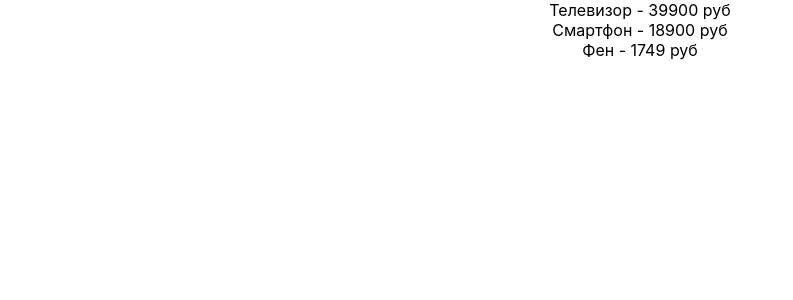
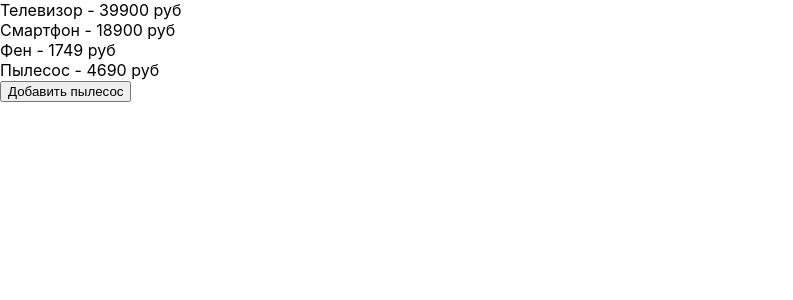
Before and after one commit to Zhanna2023/React-4, a React (Create React App) app in the folder my-app/: page / in a window 1280 px wide. Shown: the top 300 px of the page, without its empty margins (0-793 px from the left). Built offline with nearby package versions, Linux system fonts and the light colour scheme; data requests are answered from the project's data file.

Commit message:
add POST

```diff
--- a/my-app/src/App.js
+++ b/my-app/src/App.js
@@ -3,23 +3,44 @@ import styles from './App.module.css';
 
 export const App = () => {
 	const [products, setProducts] = useState([]);
+	const [refreshProducts, setRefreshProducts] = useState(false);
 	const [isLoading, setIsLoading] = useState(false);
+	const [isCreating, setIsCreating] = useState(false);
 
 	useEffect(() => {
 		setIsLoading(true);
 
-		fetch('http://localhost:3005/product')
+		fetch('http://localhost:3005/products')
 			.then((loadedData) => loadedData.json())
 			.then((loadedProducts) => {
 				setProducts(loadedProducts);
 			})
 			.finally(() => setIsLoading(false));
-	}, []);
+	}, [refreshProducts]);
+
+	const requestAddVacuumCleaner = () => {
+		setIsCreating(true);
+
+		fetch('http://localhost:3005/products', {
+			method: 'POST',
+			headers: { 'Content-Type': 'application/json;charset=utf-8' },
+			body: JSON.stringify({
+				name: 'Пылесос',
+				price: 4690,
+			}),
+		})
+			.then((rawResponse) => rawResponse.json())
+			.then((response) => {
+				console.log('Пылесос добавлен, ответ сервера:', response);
+				setRefreshProducts(!refreshProducts);
+			})
+			.finally(() => setIsCreating(false));
+	};
 
 	return (
-		<div className={styles.App}>
+		<div className={styles.app}>
 			{isLoading ? (
-				<div className={styles.loader}></div>
+				<div className="loader"></div>
 			) : (
 				products.map(({ id, name, price }) => (
 					<div key={id}>
@@ -27,6 +48,9 @@ export const App = () => {
 					</div>
 				))
 			)}
+			<button disabled={isCreating} onClick={requestAddVacuumCleaner}>
+				Добавить пылесос
+			</button>
 		</div>
 	);
 };
--- a/my-app/src/db.json
+++ b/my-app/src/db.json
@@ -1,5 +1,5 @@
 {
-	"product": [
+  "products": [
     {
       "id": "001",
       "name": "Телевизор",
@@ -14,6 +14,11 @@
       "id": "003",
       "name": "Фен",
       "price": 1749
+    },
+    {
+      "name": "Пылесос",
+      "price": 4690,
+      "id": "KDjOa-H"
     }
   ]
 }
```
Also changed, not shown: my-app/src/logo.svg (deleted). Lines whose indentation alone changed are shown as unchanged.
